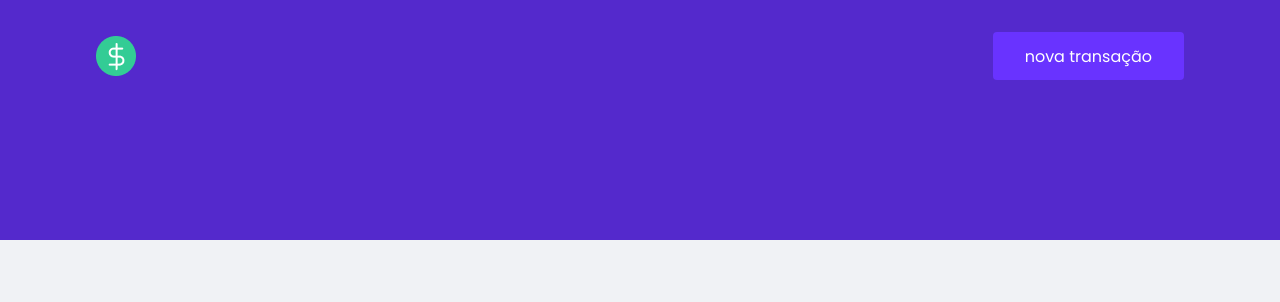
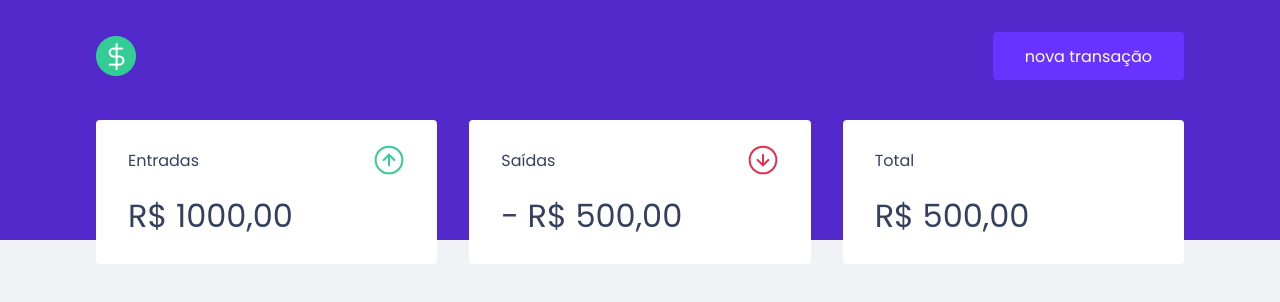
Before and after one commit to PetersonFonsec/dtMoney, a React (Create React App) app: page / in a window 1280 px wide. Shown: the top 302 px of the page. Built offline with nearby package versions, Linux system fonts and the light colour scheme.

Commit message:
feat: criado componente Dashboard

```diff
--- a/public/index.html
+++ b/public/index.html
@@ -7,7 +7,7 @@
     <link rel="shortcut icon" href="/public/favicon.png" type="image/png" />
     <title>React App</title>
     <link
-      href="https://fonts.googleapis.com/css2?family=Poppins:wght@400;600&display=swap"
+      href="https://fonts.googleapis.com/css2?family=Poppins:wght@400;500;600&display=swap"
       rel="stylesheet"
     />
   </head>
--- a/src/App.tsx
+++ b/src/App.tsx
@@ -1,12 +1,14 @@
 import React from "react";
 import { GlobalStyle } from "./style/global";
 import { HeaderComponent } from "./components/Header";
+import { Dashboard } from "./components/Dashboard";
 
 export function App() {
   return (
     <>
       <GlobalStyle />
       <HeaderComponent />
+      <Dashboard />
     </>
   );
 }
--- /dev/null
+++ b/src/components/Dashboard/index.tsx
@@ -0,0 +1,10 @@
+import { Summary } from "../Summary";
+import { Main } from "./styled";
+
+export function Dashboard() {
+  return (
+    <Main>
+      <Summary />
+    </Main>
+  );
+}
--- /dev/null
+++ b/src/components/Dashboard/styled.ts
@@ -0,0 +1,8 @@
+import styled from "styled-components";
+
+export const Main = styled.main`
+  max-width: 1120px;
+  width: 100%;
+  margin: 0 auto;
+  padding: 2.5rem 1rem;
+`;
--- /dev/null
+++ b/src/components/Summary/index.tsx
@@ -0,0 +1,32 @@
+import income from "../../assets/income.svg";
+import outcome from "../../assets/outcome.svg";
+import total from "../../assets/total.svg";
+import { Container } from "./styled";
+
+export function Summary() {
+  return (
+    <Container>
+      <div>
+        <header>
+          <p>Entradas</p>
+          <img src={income} alt="Entradas" />
+        </header>
+        <strong>R$ 1000,00</strong>
+      </div>
+      <div>
+        <header>
+          <p>Saídas</p>
+          <img src={outcome} alt="Saídas" />
+        </header>
+        <strong>- R$ 500,00</strong>
+      </div>
+      <div>
+        <header>
+          <p>Total</p>
+          <img src={total} alt="Total" />
+        </header>
+        <strong>R$ 500,00</strong>
+      </div>
+    </Container>
+  );
+}
--- /dev/null
+++ b/src/components/Summary/styled.ts
@@ -0,0 +1,29 @@
+import styled from "styled-components";
+
+export const Container = styled.main`
+  display: grid;
+  grid-template-columns: repeat(3, 1fr);
+  gap: 2rem;
+  margin-top: -10rem;
+
+  > div {
+    background: var(--shape);
+    padding: 1.5rem 2rem;
+    border-radius: 0.25rem;
+    color: var(--text-title);
+
+    header {
+      display: flex;
+      align-items: center;
+      justify-content: space-between;
+    }
+
+    strong {
+      display: block;
+      margin-top: 1rem;
+      font-size: 2rem;
+      font-weight: normal;
+      line-height: 3rem;
+    }
+  }
+`;
```
